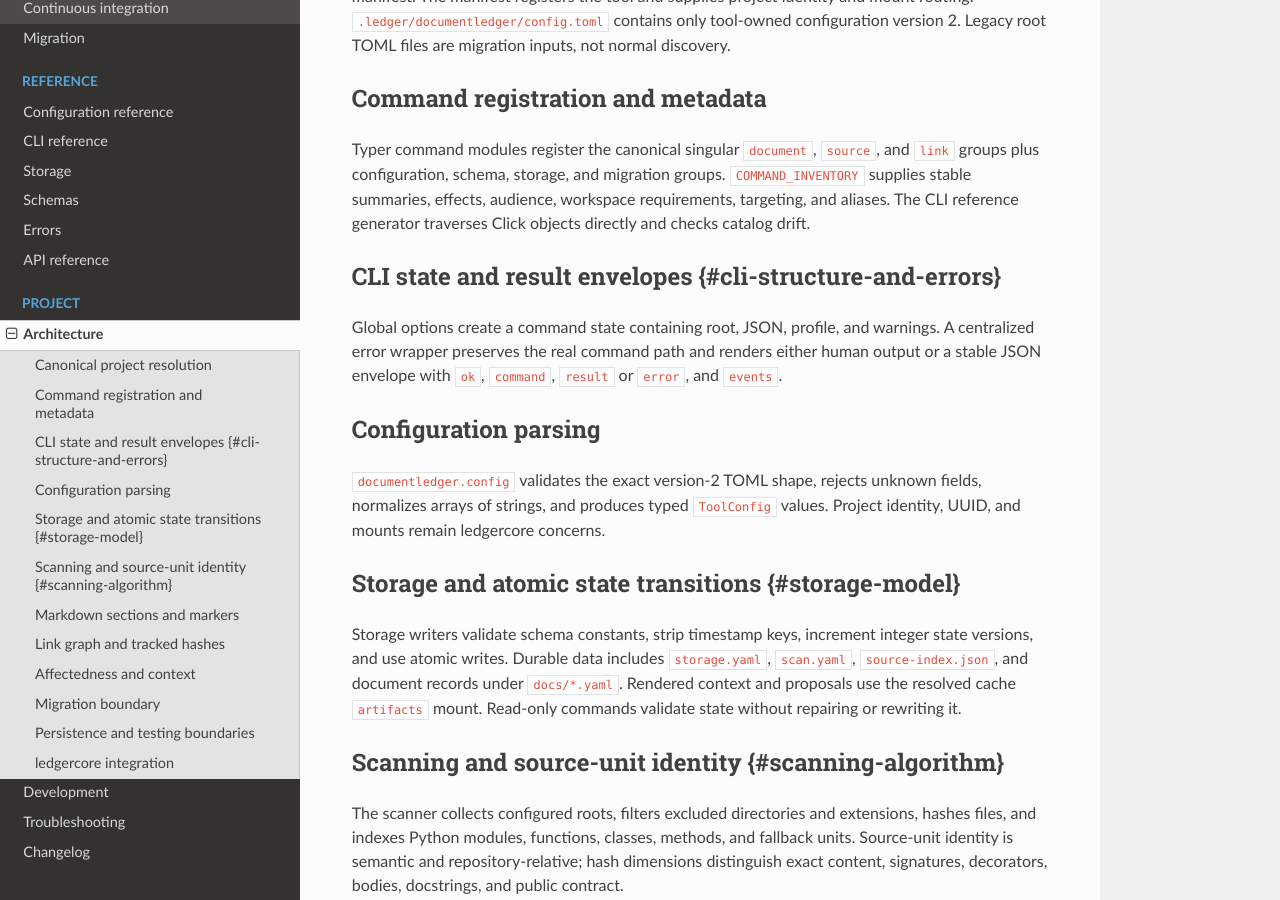
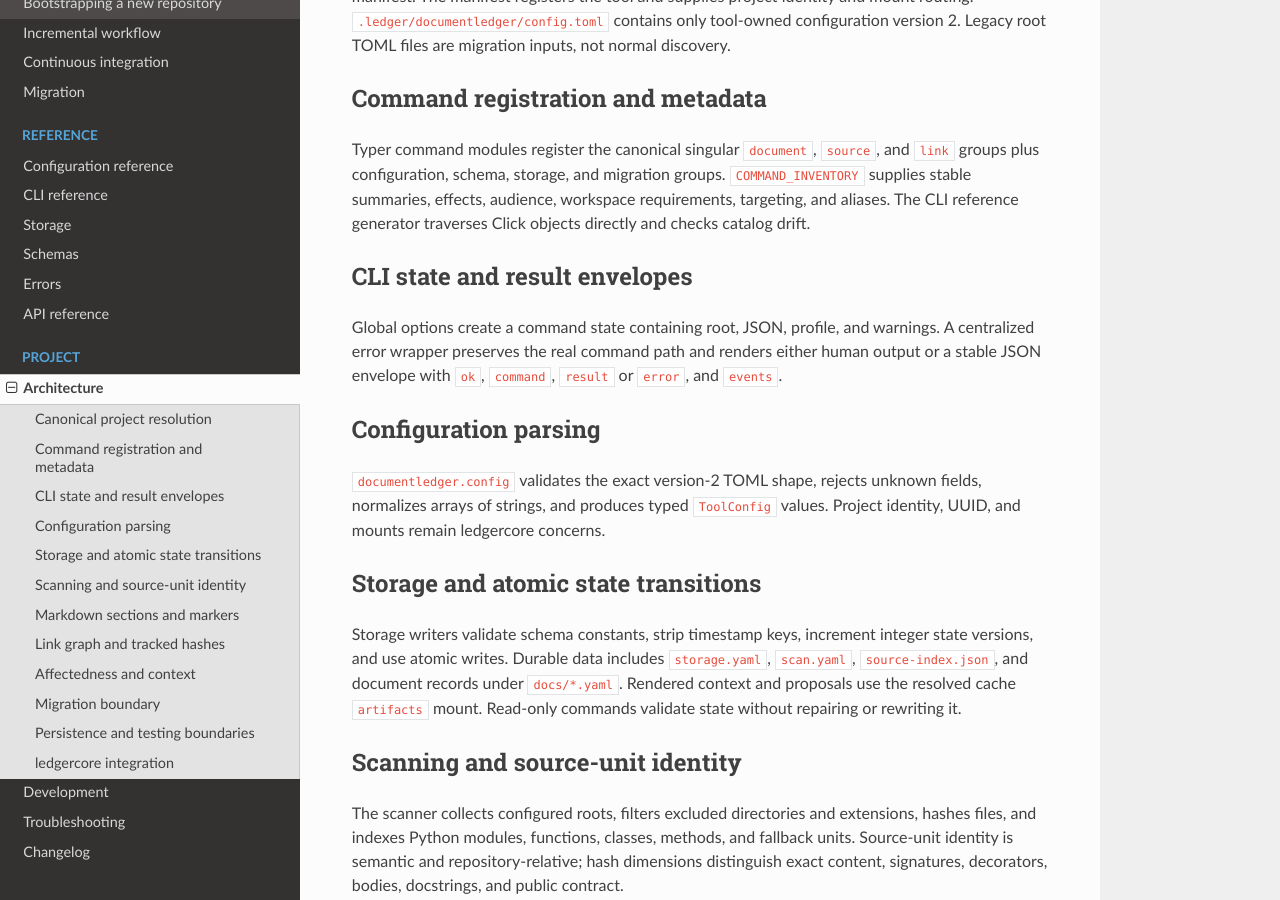
Before and after one commit to ledgerwerk/documentledger, a Sphinx documentation site: the page built from docs/architecture.md, in a window 1280 px wide and 900 px high, scrolled down 256 px. Built offline with Sphinx 7.4.7 and the Read the Docs theme 3.1.0, drawn with Linux system fonts in a browser that asks for light colours.

Commit message:
chore: fix docs and pre-commit workflow

```diff
--- a/docs/architecture.md
+++ b/docs/architecture.md
@@ -13,8 +13,8 @@
 Typer command modules register the canonical singular `document`, `source`, and `link` groups plus configuration, schema, storage, and migration groups. `COMMAND_INVENTORY` supplies stable summaries, effects, audience, workspace requirements, targeting, and aliases. The CLI reference generator traverses Click objects directly and checks catalog drift.
 
 <!-- docledger-section: cli-structure-and-errors -->
-
-## CLI state and result envelopes {#cli-structure-and-errors}
+(cli-structure-and-errors)=
+## CLI state and result envelopes
 
 Global options create a command state containing root, JSON, profile, and warnings. A centralized error wrapper preserves the real command path and renders either human output or a stable JSON envelope with `ok`, `command`, `result` or `error`, and `events`.
 
@@ -25,14 +25,14 @@
 `documentledger.config` validates the exact version-2 TOML shape, rejects unknown fields, normalizes arrays of strings, and produces typed `ToolConfig` values. Project identity, UUID, and mounts remain ledgercore concerns.
 
 <!-- docledger-section: storage-model -->
-
-## Storage and atomic state transitions {#storage-model}
+(storage-model)=
+## Storage and atomic state transitions
 
 Storage writers validate schema constants, strip timestamp keys, increment integer state versions, and use atomic writes. Durable data includes `storage.yaml`, `scan.yaml`, `source-index.json`, and document records under `docs/*.yaml`. Rendered context and proposals use the resolved cache `artifacts` mount. Read-only commands validate state without repairing or rewriting it.
 
 <!-- docledger-section: scanning-algorithm -->
-
-## Scanning and source-unit identity {#scanning-algorithm}
+(scanning-algorithm)=
+## Scanning and source-unit identity
 
 The scanner collects configured roots, filters excluded directories and extensions, hashes files, and indexes Python modules, functions, classes, methods, and fallback units. Source-unit identity is semantic and repository-relative; hash dimensions distinguish exact content, signatures, decorators, bodies, docstrings, and public contract.
 
--- a/docs/conf.py
+++ b/docs/conf.py
@@ -73,6 +73,7 @@
     ("py:class", "ledgercore.cli.errors.ExitCode"),
     ("py:class", "ledgercore.errors.LedgerCoreError"),
     ("py:class", "pathlib.Path"),
+    ("py:class", "pathlib._local.Path"),
     ("py:class", "collections.abc.Mapping"),
     ("py:data", "typing.Any"),
     ("py:data", "typing.Literal"),
```
Also changed, not shown: docs/bootstrap.md (+2 -2 lines), docs/changelog.md (+23 -23 lines), docs/usage.md (+2 -2 lines), 1 other file.
